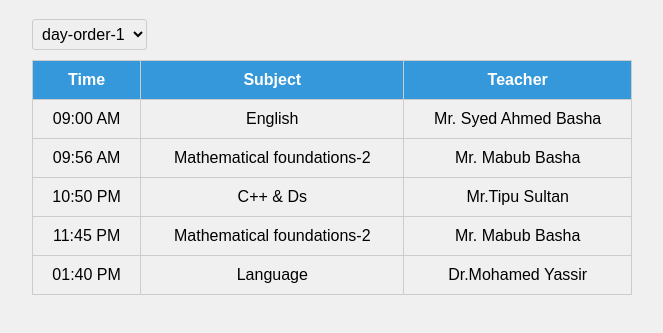
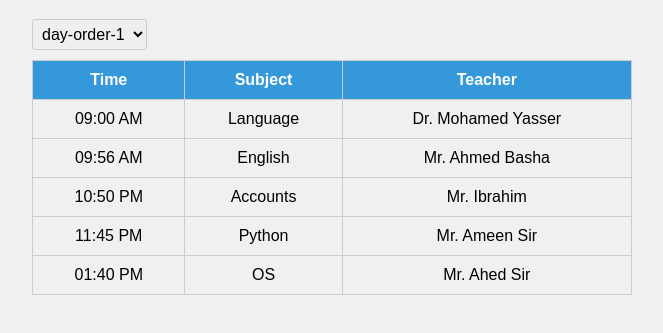
Before and after one commit to SUFIYAN2004/TimeTable, a plain HTML site: page index.html in a window 1280 px wide. Shown: the part 81-414 px from the top of the page, without its empty margins (308-971 px from the left). Drawn offline with Linux system fonts and the light colour scheme.

Commit message:
Update index.html

```diff
--- a/index.html
+++ b/index.html
@@ -58,7 +58,7 @@
                 <option value="wednesday">day-order-3</option>
                 <option value="thursday">day-order-4</option>
                 <option value="friday">day-order-5</option>
-                <option value="Saturday">day-order-6</option>
+                <option value="saturday">day-order-6</option>
             </select>
         </div>
 
@@ -80,46 +80,46 @@
         // Sample timetable data (you can replace this with your data)
         const timetableData = {
             monday: [
-                { time: '09:00 AM', subject: 'English', teacher: 'Mr. Syed Ahmed Basha' },
-                { time: '09:56 AM', subject: 'Mathematical foundations-2', teacher: 'Mr. Mabub Basha' },
-                { time: '10:50 PM', subject: 'C++ & Ds', teacher: 'Mr.Tipu Sultan' },
-                { time: '11:45 PM', subject: 'Mathematical foundations-2', teacher: 'Mr. Mabub Basha' },
-                { time: '01:40 PM', subject: 'Language', teacher: 'Dr.Mohamed Yassir' }
+                { time: '09:00 AM', subject: 'Language', teacher: 'Dr. Mohamed Yasser' },
+                { time: '09:56 AM', subject: 'English', teacher: 'Mr. Ahmed Basha' },
+                { time: '10:50 PM', subject: 'Accounts', teacher: 'Mr. Ibrahim' },
+                { time: '11:45 PM', subject: 'Python', teacher: 'Mr. Ameen Sir' },
+                { time: '01:40 PM', subject: 'OS', teacher: 'Mr. Ahed Sir' }
             ],
             tuesday: [
-                { time: '09:00 AM', subject: 'C++ & Ds', teacher: 'Mr.Tipu Sultan' },
-                { time: '09:56 AM', subject: 'Mathematical foundations-2', teacher: 'Mr. Mabub Basha' },
-                { time: '10:50 PM', subject: 'C++ & Ds', teacher: 'Mr.Tipu Sultan' },
-                { time: '11:45 PM', subject: 'Language', teacher: 'Dr.Mohamed Yassir' },
-                { time: '01:40 PM', subject: 'English', teacher: 'Mr. k. Rajesh' }
+                { time: '09:00 AM', subject: 'Accounts', teacher: 'Mr. Ibrahim' },
+                { time: '09:56 AM', subject: 'Language', teacher: 'Mr. Faizan' },
+                { time: '10:50 PM', subject: 'Python', teacher: 'Mr. Ameen Sir' },
+                { time: '11:45 PM', subject: 'OS', teacher: 'Mr. Ahed Sir' },
+                { time: '01:40 PM', subject: 'English', teacher: 'Mr. Rajesh' }
             ],
             wednesday:  [
-                { time: '09:00 AM', subject: 'Language', teacher: 'Dr.Mohamed Yassir' },
-                { time: '09:56 AM', subject: 'English', teacher: 'Mr. k. Rajesh' },
-                { time: '10:50 PM', subject: 'C++ & Ds', teacher: 'Mr.Tipu Sultan' },
-                { time: '11:45 PM', subject: 'Mathematical foundations-2', teacher: 'Mr. Mabub Basha' },
-                { time: '01:40 PM', subject: 'Value Educations', teacher: 'Mr. Abdul Ahed' }
+                { time: '09:00 AM', subject: 'English', teacher: 'Mr. Abrar' },
+                { time: '09:56 AM', subject: 'Lab', teacher: 'Mr. Ameen Sir' },
+                { time: '10:50 PM', subject: 'Lab', teacher: 'Mr. Ameen Sir' },
+                { time: '11:45 PM', subject: 'Accounts', teacher: 'Mr. Ibrahim' },
+                { time: '01:40 PM', subject: 'Language', teacher: 'Mr. Waseem' }
             ],
             thursday: [
-                { time: '09:00 AM', subject: 'C++ & Ds', teacher: 'Mr.Tipu Sultan' },
-                { time: '09:56 AM', subject: 'Language', teacher: 'Dr.Mohamed Yassir' },
-                { time: '10:50 PM', subject: 'English', teacher: 'Mr. k. Rajesh' },
-                { time: '11:45 PM', subject: 'Mathematical foundations-2', teacher: 'Mr. Mabub Basha' },
-                { time: '01:40 PM', subject: 'C++ & Ds', teacher: 'Mr.Tipu Sultan' }
+                { time: '09:00 AM', subject: 'Python', teacher: 'Mr. Ameen Sir' },
+                { time: '09:56 AM', subject: 'English', teacher: 'Mr. Rajesh' },
+                { time: '10:50 PM', subject: 'OS', teacher: 'Mr. Ahed Sir' },
+                { time: '11:45 PM', subject: 'Non-Major', teacher: 'Mr. Raqib Sir' },
+                { time: '01:40 PM', subject: 'Language', teacher: 'Mr. Murgun' }
             ],
             friday: [
-                { time: '09:00 AM', subject: 'Practice-LAB', teacher: 'Mr.Tipu Sultan' },
-                { time: '09:56 AM', subject: 'Practice-LAB', teacher: 'Mr.Tipu Sultan' },
-                { time: '10:50 PM', subject: 'Mathematical foundations-2', teacher: 'Mr. Mabub Basha' },
-                { time: '11:45 PM', subject: 'English', teacher: 'Mr. Refath Ahmed' },
-                { time: '01:40 PM', subject: 'Language', teacher: 'Dr.Mohamed Yassir' }
+                { time: '09:00 AM', subject: 'Accounts', teacher: 'Mr. Ibrahim' },
+                { time: '09:56 AM', subject: 'Language', teacher: 'Mr. Murgun' },
+                { time: '10:50 PM', subject: 'Non-Major', teacher: 'Mr. Raqib Sir' },
+                { time: '11:45 PM', subject: 'Python', teacher: 'Mr. Ameen Sir' },
+                { time: '01:40 PM', subject: 'English', teacher: 'Mr. Ahmed Basha' }
             ],
-            Saturday:[
-                { time: '09:00 AM', subject: 'C++ & Ds', teacher: 'Mr.Tipu Sultan' },
-                { time: '09:56 AM', subject: 'Language', teacher: 'Dr.Mohamed Yassir' },
-                { time: '10:50 PM', subject: 'Mathematical foundations-2', teacher: 'Mr. Mabub Basha' },
-                { time: '11:45 PM', subject: 'English', teacher: 'Mr. Refath Ahmed' },
-                { time: '01:40 PM', subject: 'C++ & Ds', teacher: 'Mr.Tipu Sultan' }
+            saturday:[
+                { time: '09:00 AM', subject: 'Accounts', teacher: 'Mr. Ibrahim' },
+                { time: '09:56 AM', subject: 'Python', teacher: 'Mr. Ameen Sir' },
+                { time: '10:50 PM', subject: 'OS', teacher: 'Mr. Ahed Sir' },
+                { time: '11:45 PM', subject: 'Language', teacher: 'Mr. Faizan' },
+                { time: '01:40 PM', subject: 'English', teacher: 'Mr. Abrar' }
             ]
         };
 
```
